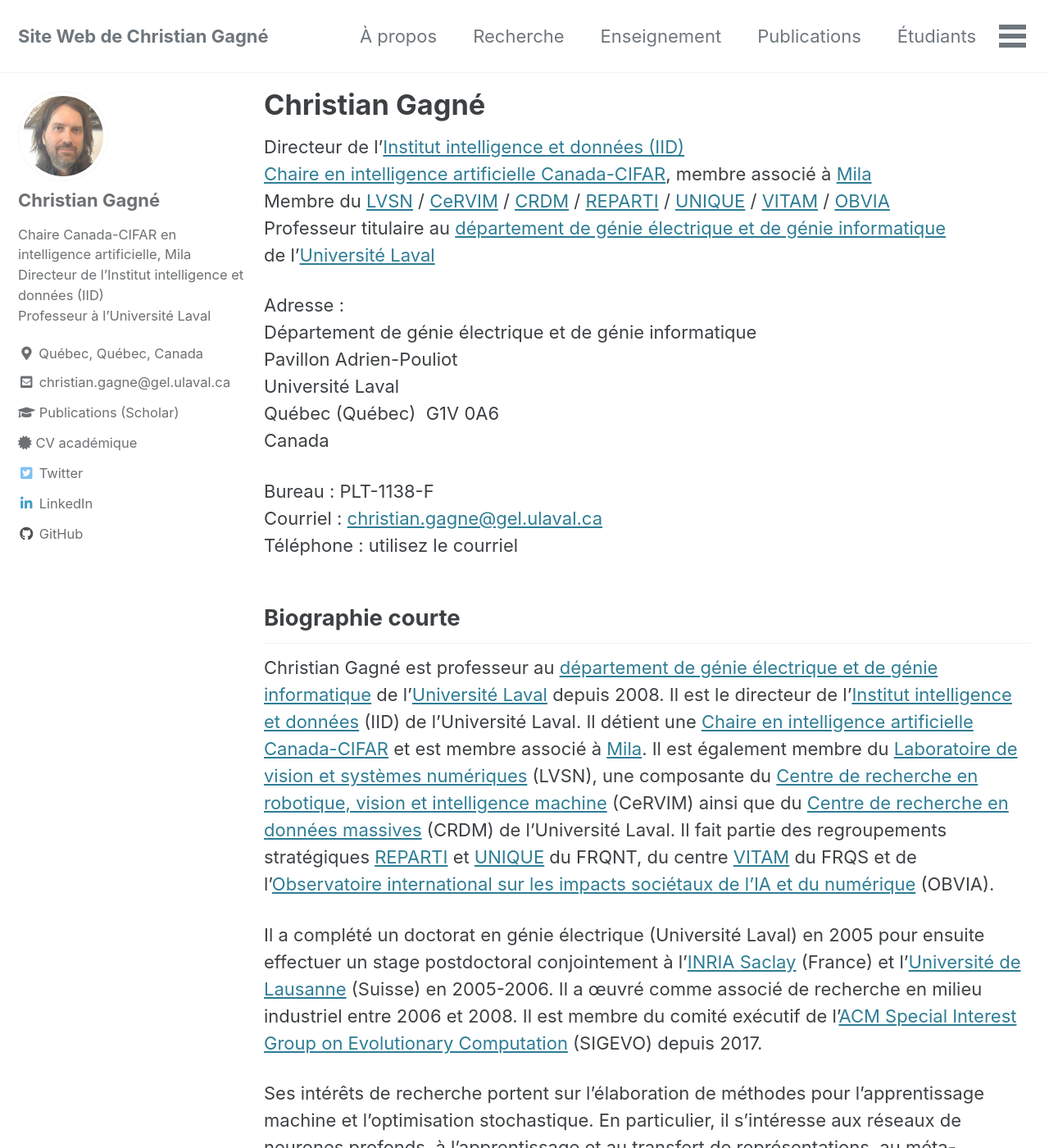
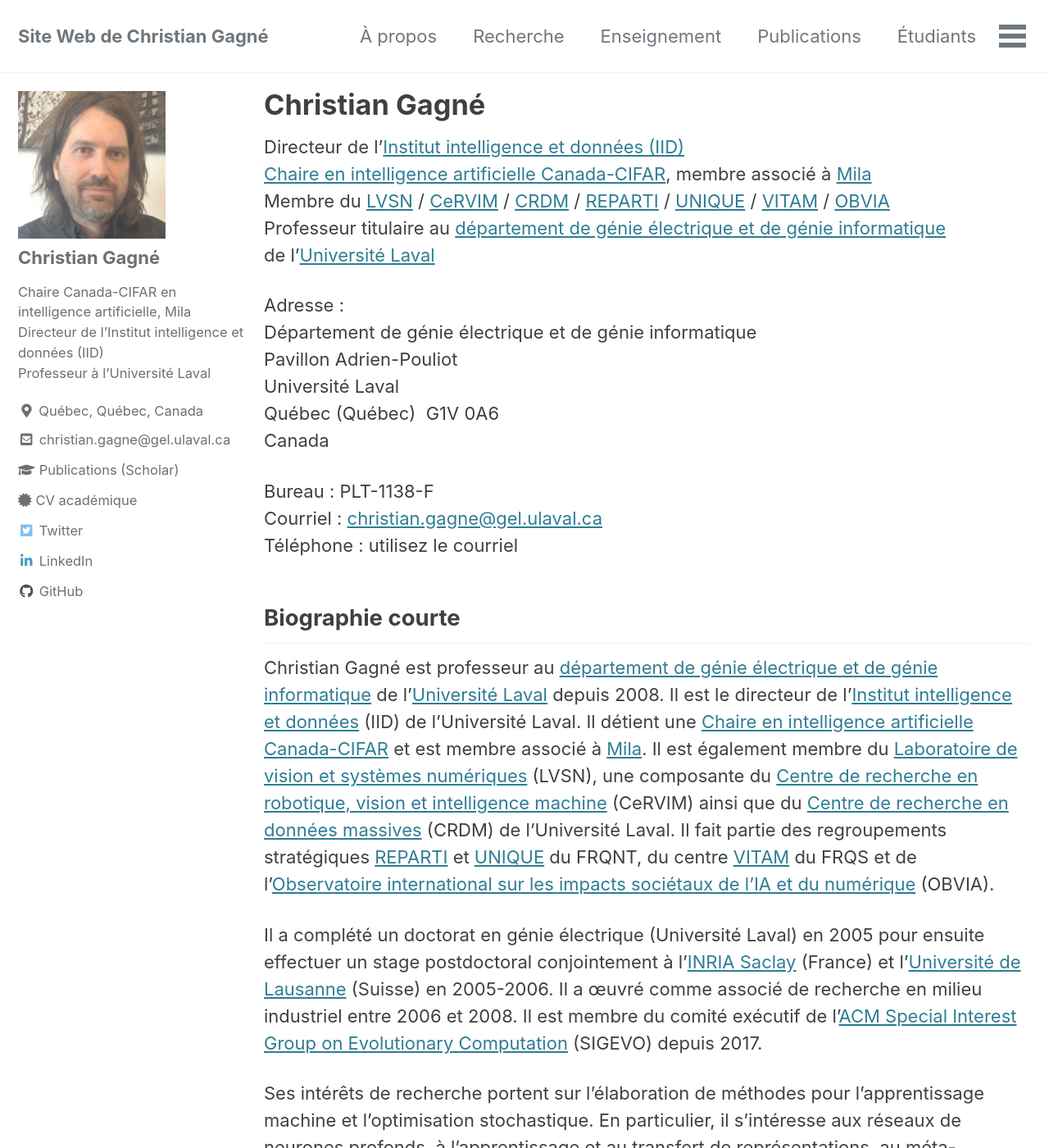
Before and after one commit to chgagne/chgagne.github.io, a Jekyll site: the page built from _pages/index.md, in a window 1280 px wide and 1400 px high. Shown: the whole window at 82% size. Built offline with Jekyll 4.4.1, drawn with Linux system fonts in a browser that asks for light colours; cached includes are drawn as plain includes.

Commit message:
Essai ajustement taille photo

```diff
--- a/_sass/minimal-mistakes/_sidebar.scss
+++ b/_sass/minimal-mistakes/_sidebar.scss
@@ -134,13 +134,14 @@
   }
 
   img {
-    max-width: 110px;
-    border-radius: 50%;
+    max-width: 180px;
+    border-radius: 0%;
+    margin: auto;
 
-    @include breakpoint($large) {
-      padding: 5px;
-      border: 1px solid $border-color;
-    }
+    // @include breakpoint($large) {
+    //   padding: 5px;
+    //   border: 1px solid $border-color;
+    // }
   }
 }
 
```
